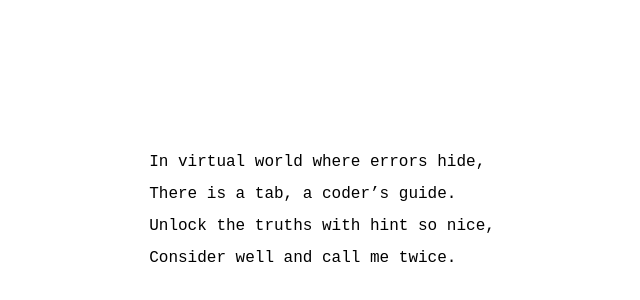
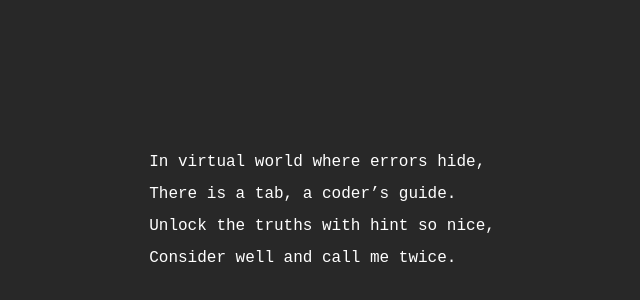
Before and after one commit to 0ll0lll/2, a plain HTML site: page index.html in a window 1280 px wide. Shown: the part 190-490 px from the top of the page, without its empty margins (318-958 px from the left). Drawn offline with Linux system fonts and the light colour scheme.

Commit message:
Update index.html

```diff
--- a/index.html
+++ b/index.html
@@ -10,6 +10,8 @@
     <style>
       body {
         height: 100vh;
+        background: #282828;
+        color: white;
         margin: 0;
         padding: 0;
         display: flex;
```
